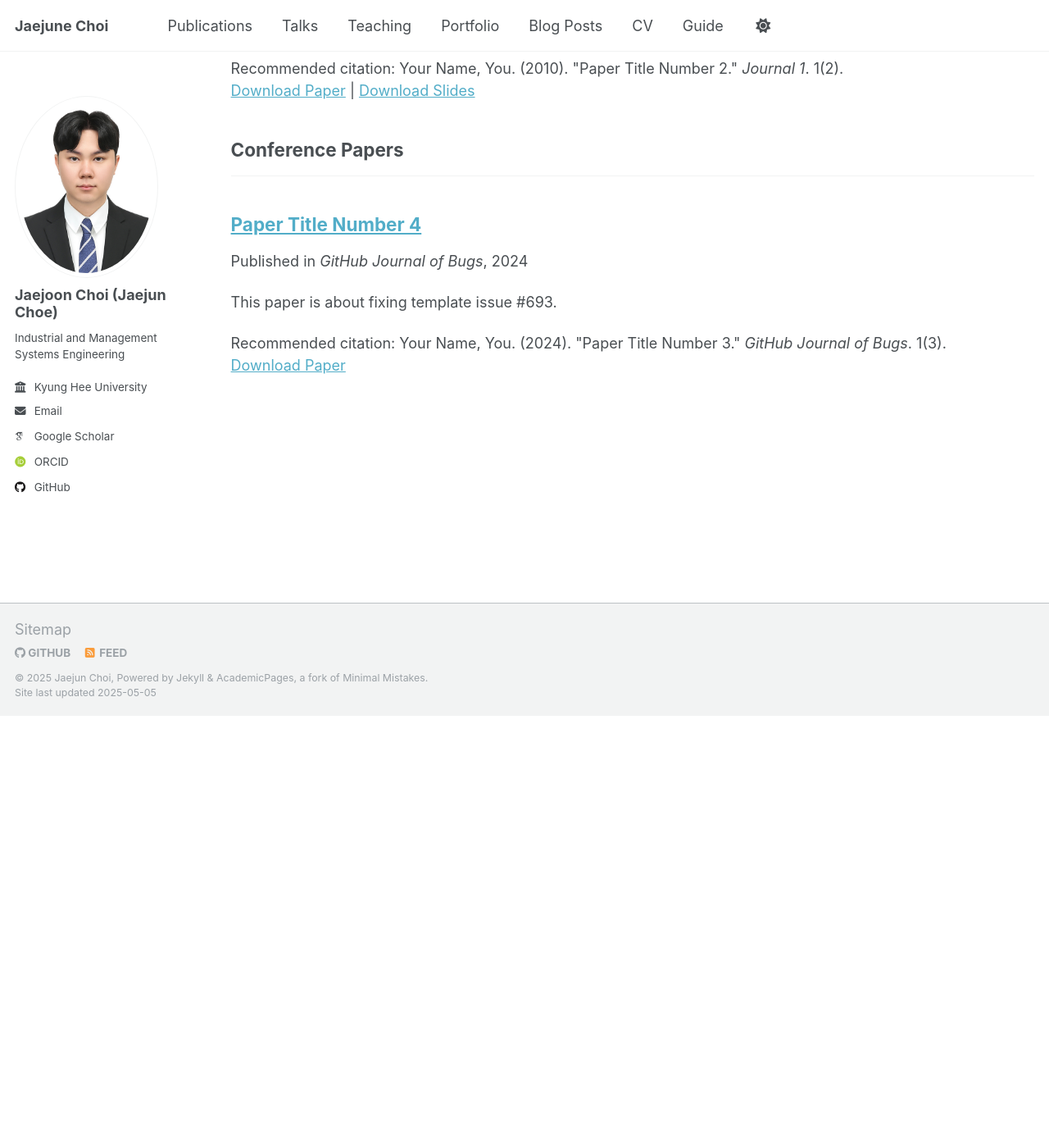
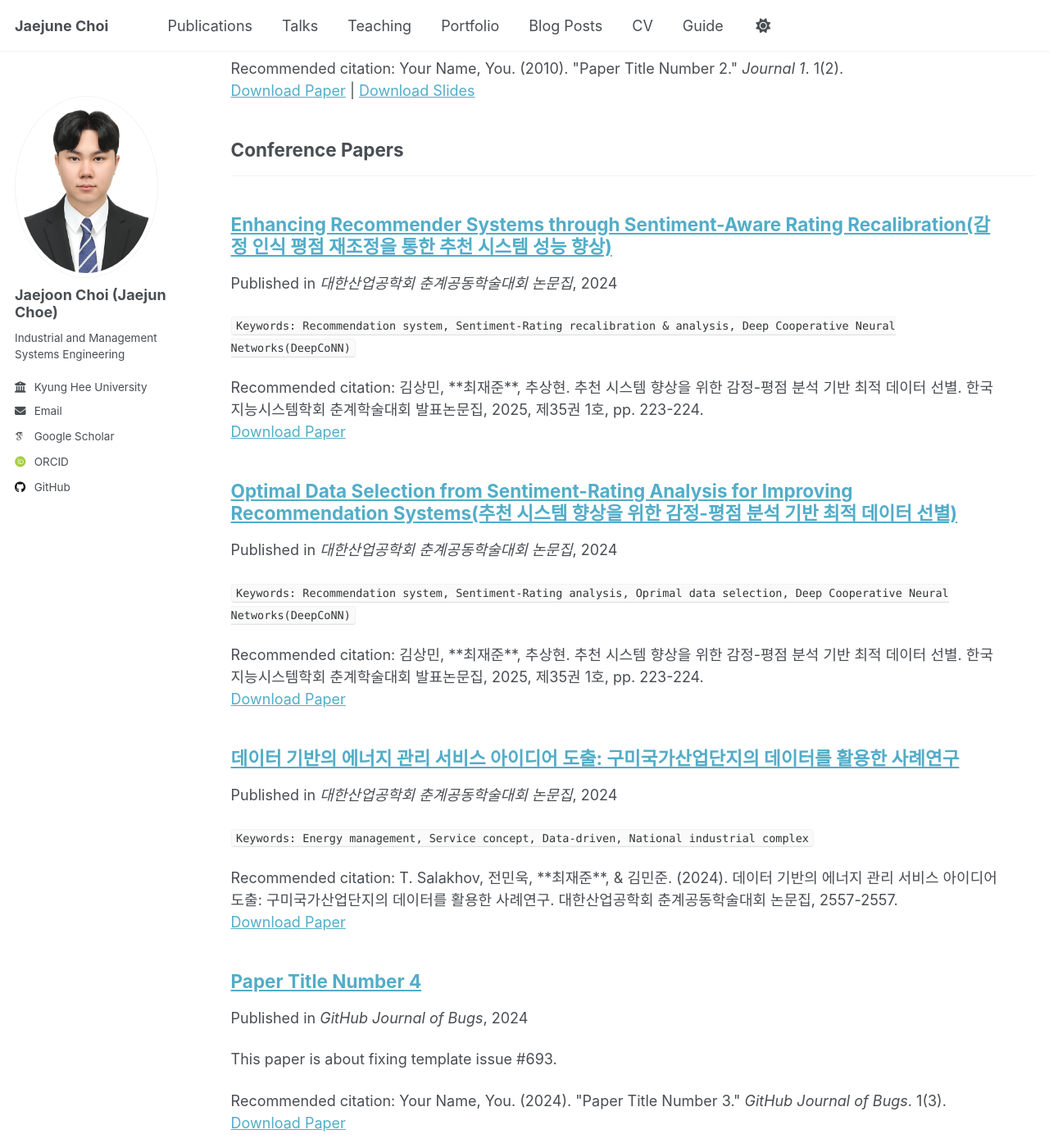
Before and after one commit to jaejunchoe/jaejunchoe.github.io, a Jekyll site: the page built from _pages/publications.html, in a window 1280 px wide and 1400 px high, scrolled down 1005 px. Shown: the whole window at 82% size. Built offline with Jekyll 4.4.1, drawn with Linux system fonts in a browser that asks for light colours; some web fonts are replaced; before the commit the page ends 1878 px from its top, so only the background shows below that; some of the changed text lies outside the part shown.

Commit message:
initial commit

```diff
--- /dev/null
+++ b/_publications/2024-05-04-poster-1.md
@@ -0,0 +1,22 @@
+---
+title: "데이터 기반의 에너지 관리 서비스 아이디어 도출: 구미국가산업단지의 데이터를 활용한 사례연구"
+collection: publications
+category: conferences
+permalink: /publication/2024-05-04-poster-1
+excerpt: '`Keywords: Energy management, Service concept, Data-driven, National industrial complex`'
+date: 2024-05-04
+venue: '대한산업공학회 춘계공동학술대회 논문집'
+paperurl: 'https://github.com/jaejunchoe/2024-Spring-Joint-Conference-of-KORMS-and-KIIE-pp.2557-2557'
+citation: 'T. Salakhov, 전민욱, **최재준**, & 김민준. (2024). 데이터 기반의 에너지 관리 서비스 아이디어 도출: 구미국가산업단지의 데이터를 활용한 사례연구. 대한산업공학회 춘계공동학술대회 논문집, 2557-2557.'
+---
+
+
+# Abstract
+구미국가산업단지는 기계, 전자전기 중심의 제조기업이 집적한 50년이 넘은 단지로, 제조시설 및 설비가 노후화되어 에너지 사용 효율이 저감되고 있다. 최근, 이러한 문제를 해결하기 위해 구미 산업단지 내 여러 기업에서는 에너지 관련 데이터를 수집하고, 이를 분석 및 활용한 에너지 관리 서비스를 도입하려 노력하고 있다. 본 연구에서는 머신러닝 알고리즘 (예: LSTM, SVM 등)을 사용하여 구미 산업단지 내 기업들의 에너지 사용량을 예측하는 모델을 구축하고, 이러한 예측 모델을 활용한 에너지 관리 서비스 아이디어를 제안한다. 제안된 데이터 기반의 에너지 관리 서비스는 산업단지 내 기업들의 에너지 절약 행동을 유도하고, 전력 손실을 최소화하는데 기여할 것으로 기대된다. <br/>
+
+
+The Gumi National Industrial Complex, a cluster of machinery and electrical‑electronics manufacturers now over fifty years old, suffers from aging facilities and equipment that have degraded its energy‑use efficiency. Recently, to address this issue, several companies within the complex have begun collecting energy‑related data and striving to implement energy management services based on its analysis and utilization. In this study, we develop models to forecast the energy consumption of firms in the Gumi Industrial Complex using machine learning algorithms (e.g., LSTM, SVM) and propose concepts for energy management services that leverage these predictive models. The proposed data‑driven energy management service is expected to encourage energy‑saving behaviors among companies in the complex and contribute to minimizing power losses.
+
+<br/>
+
+<iframe src="/files/p1.pdf#toolbar=0&navpanes=0&scrollbar=0" width="800" height="400" style="display: block; margin: auto; border: none;"></iframe>
--- /dev/null
+++ b/_publications/2025-04-26-poster-2.md
@@ -0,0 +1,21 @@
+---
+title: "Optimal Data Selection from Sentiment-Rating Analysis for Improving Recommendation Systems(추천 시스템 향상을 위한 감정-평점 분석 기반 최적 데이터 선별)"
+collection: publications
+category: conferences
+permalink: /publication/2025-04-26-poster-2
+excerpt: '`Keywords: Recommendation system, Sentiment-Rating analysis, Oprimal data selection, Deep Cooperative Neural Networks(DeepCoNN)`'
+date: 2024-05-04
+venue: '대한산업공학회 춘계공동학술대회 논문집'
+paperurl: 'https://github.com/jaejunchoe/2025-KIIS-Spring-Conference-pp.223-224'
+citation: '김상민, **최재준**, 추상현. 추천 시스템 향상을 위한 감정-평점 분석 기반 최적 데이터 선별. 한국지능시스템학회 춘계학술대회 발표논문집, 2025, 제35권 1호, pp. 223-224.'
+---
+
+# Abstract
+추천 시스템은 전자 상거래에서 사용자 선호를 파악하고 개인화된 경험을 제공하는 데 필수적이다. 그러나 리뷰의 감정(sentiment)과 해당 평점 간의 불일치는 모델 성능을 저해하는 노이즈를 발생시킨다. 이 문제를 해결하기 위해, 본 연구에서는 맨해튼 거리(Manhattan distance)를 이용해 감정‑평점 정렬도를 정량화하고, 데이터를 다음 네 가지 유형으로 분류하는 감정 인지 데이터 선택 기법을 제안한다:비확신(non‑confident), 일관된(consistent), 불확실한(uncertain), 불일치(inconsistent). 이 분류를 통해 추천 모델 학습에 최적의 데이터 조합을 탐색할 수 있다. DeepCoNN 기반 아키텍처에 적용한 실험에서는 다양한 확신 임계치와 배치 크기 조건에서 15가지 데이터 조합을 평가했다. 그 결과, 적당한 감정‑평점 불일치가 존재하는 “불확실한(uncertain)” 데이터만으로 학습했을 때 평균 제곱 오차(MSE)가 가장 낮게 나타나 일반화 성능이 향상됨을 확인했다. 이러한 결과는 감정 기반 데이터 선택이 추천 시스템 성능을 높이는 효과적인 전략임을 시사한다. <br/>
+
+
+Recommender systems are essential in e-commerce for capturing user preferences and delivering personalized experiences. However, discrepancies between review sentiments and corresponding ratings often introduce noise that hinders model performance. To address this challenge, we propose a sentiment-aware data selection method that quantifies sentiment-rating alignment using Manhattan distance and categorizes data into four types: non-confident, consistent, uncertain, and inconsistent. This classification enables us to explore optimal data compositions for training recommendation models. Applied to a DeepCoNN-based architecture, our experiments evaluate 15 data combinations under various confidence thresholds and batch sizes. Results show that training solely with “uncertain” data—where moderate sentiment-rating misalignment exists— achieves the lowest mean squared error (MSE), indicating improved generalization. These findings highlight the potential of sentiment-guided data selection as an effective strategy to enhance recommendation system performance.
+
+<br/>
+
+<iframe src="/files/p2.pdf#toolbar=0&navpanes=0&scrollbar=0" width="800" height="400" style="display: block; margin: auto; border: none;"></iframe>
--- /dev/null
+++ b/_publications/2025-04-26-poster-3.md
@@ -0,0 +1,21 @@
+---
+title: "Enhancing Recommender Systems through Sentiment-Aware Rating Recalibration(감정 인식 평점 재조정을 통한 추천 시스템 성능 향상)"
+collection: publications
+category: conferences
+permalink: /publication/2025-04-26-poster-3
+excerpt: '`Keywords: Recommendation system, Sentiment-Rating recalibration & analysis, Deep Cooperative Neural Networks(DeepCoNN)`'
+date: 2024-05-04
+venue: '대한산업공학회 춘계공동학술대회 논문집'
+paperurl: 'https://github.com/jaejunchoe/2025-KIIS-Spring-Conference-pp.225-226'
+citation: '김상민, **최재준**, 추상현. 추천 시스템 향상을 위한 감정-평점 분석 기반 최적 데이터 선별. 한국지능시스템학회 춘계학술대회 발표논문집, 2025, 제35권 1호, pp. 223-224.'
+---
+
+# Abstract
+추천 시스템은 종종 텍스트 리뷰와 숫자 평점 간의 불일치를 겪는데, 이는 사용자의 실제 감정을 왜곡하고 추천 품질을 저하시킬 수 있다. 이 문제를 해결하기 위해, 본 연구에서는 확신도 기반 감정 분석을 평점 메커니즘에 통합하는 감정 인지 평점 재조정 기법을 제안한다. 구체적으로, 감정 모델의 확신도 점수가 사전 정의된 임계치를 초과하고 추론된 감정이 원래 평점과 반대일 경우, 해당 평점을 감정 기반 점수로 대체하며, 그렇지 않은 경우에는 원래 평점을 유지한다. 이후 이렇게 재조정된 평점을 최신 추천 모델에 적용하여 예측 정확도와 신뢰성을 향상시킨다. 대규모 아마존 리뷰 데이터셋에 대한 실증 평가 결과, 본 기법이 기존 모델들을 능가함을 확인했으며, 사용자 피드백을 실제 감정과 더 잘 일치시켜 추천 성능을 개선하는 데 효과적임을 보여준다. <br/>
+
+
+Recommender systems often encounter mismatches between textual reviews and numerical ratings, potentially misrepresenting a user’s true sentiment and reducing recommendation quality. To tackle this issue, we propose a sentiment-aware rating recalibration approach that integrates confidence-based sentiment analysis into the rating mechanism. Specifically, when the sentiment model’s confidence score exceeds a predefined threshold and the inferred sentiment opposes the original rating, we replace the rating with the sentiment-derived score; otherwise, we preserve the original rating. We then incorporate these recalibrated ratings into a state-of-the-art recommender model, leading to enhanced prediction accuracy and reliability. Empirical evaluation on a large scale Amazon review dataset demonstrates that our method outperforms baseline models, confirming its effectiveness in improving recommendation performance by better aligning user feedback with actual sentiment.
+
+<br/>
+
+<iframe src="/files/p3.pdf#toolbar=0&navpanes=0&scrollbar=0" width="800" height="400" style="display: block; margin: auto; border: none;"></iframe>
```
Also changed, not shown: _publications/2025-01-02-paper-1.md (+6 -1 lines), 4 other files.
